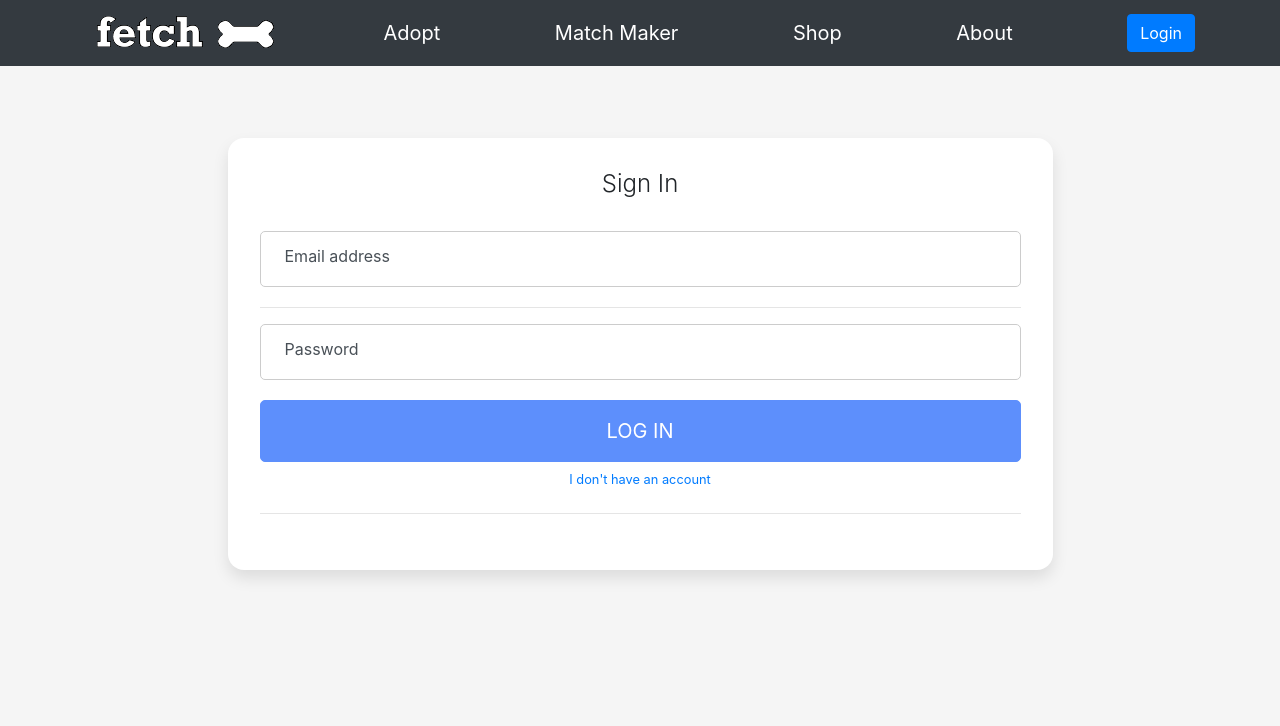
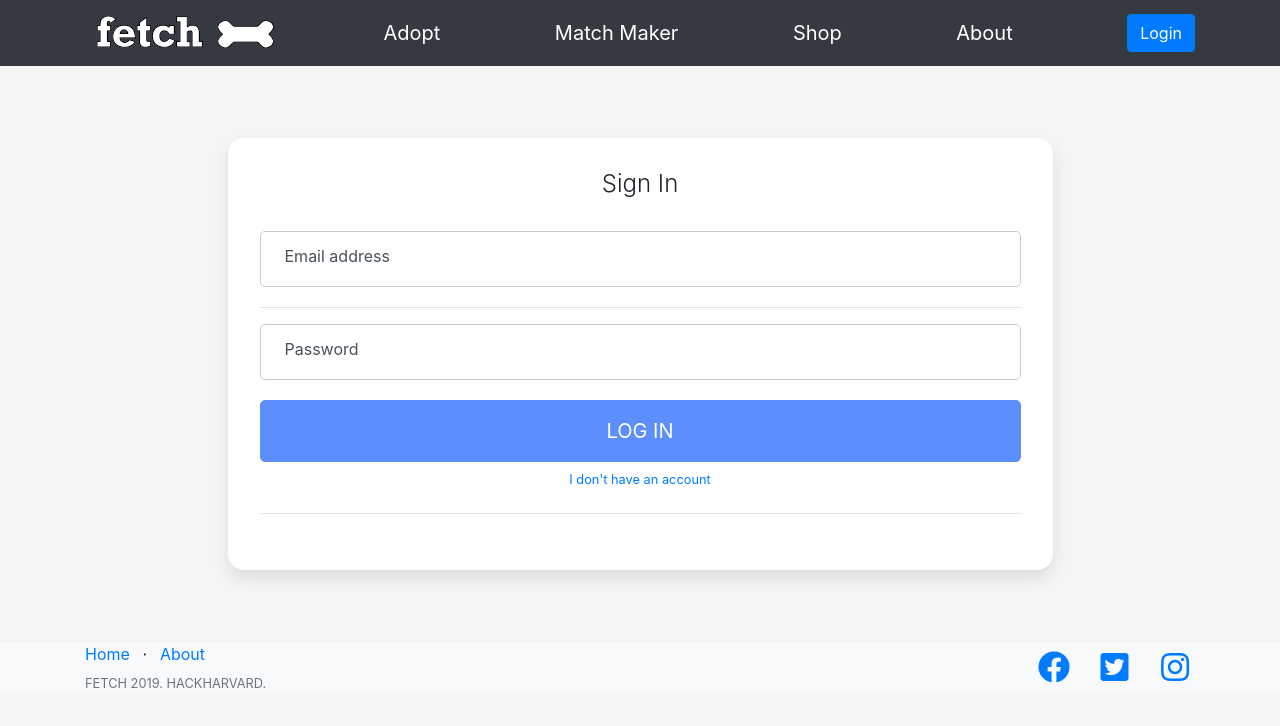
Before and after one commit to Ahmedmo7/fetch, a website: page signin.html in a window 1280 px wide. Drawn offline with Linux system fonts and the light colour scheme; no server answers.

Commit message:
layout updates

```diff
--- a/signin.html
+++ b/signin.html
@@ -44,8 +44,10 @@
 
   <!-- Custom styles for this template -->
   <link href="css/reg.css" rel="stylesheet">
+  <link rel="shortcut icon" type="image/x-icon" href="favicon.ico">
+</head>
 
-
+<body>
   <!-- Navigation -->
   <nav class="navbar navbar-expand-sm bg-dark navbar-dark sticky-top">
         <div class="container">
@@ -79,7 +81,7 @@
                       <input type="password" id="inputPassword" class="form-control" placeholder="Password" required>
                       <label for="inputPassword">Password</label>
                     </div>
-        </form>
+                    </form>
 
               <button onclick = "login()" class="btn btn-lg btn-primary btn-block text-uppercase" >Log In</button>
               <a class="d-block text-center mt-2 small" href="reg.html">I don't have an account</a>
@@ -92,13 +94,65 @@
         </div>
 
     <div id = "userDiv" class="loggedin-div">
-        <div class="jumbotron jumbotron-fluid">
-                <div class="container">
-                  <h1 id = "userPara" class="display-4">WELCOME BACK TO FETCH!</h1>
-                  <button onclick="logout()">LOGOUT</button>
-                </div>
+      <div class="container">
+        <div class="row">
+          <div class="col-sm text-center" style="margin: 10rem;">
+            <h4>Welcome back!</h4>
+            <button onclick="logout()" type="button" class="btn btn-primary">logout</button>
+          </div>
+          <div class="col-sm">
+            <div class="card" style="width: 18rem;">
+              <img class="card-img-top" src="img/testimonials-3.jpg">
+              <div class="card-body">
+                <p id="userPara"></p>
+              </div>
             </div>
+          </div>
         </div>
+      </div>
+    </div>
+
+
+
+        <!-- Footer -->
+        <footer class="footer bg-light">
+          <div class="container">
+            <div class="row">
+              <div class="col-lg-6 h-100 text-center text-lg-left my-auto">
+                <ul class="list-inline mb-2">
+                  <li class="list-inline-item">
+                    <a href="index.html">Home</a>
+                  </li>
+                  <li class="list-inline-item">&sdot;</li>
+                  <li class="list-inline-item">
+                    <a href="about.html">About</a>
+                  </li>
+                </ul>
+                <p class="text-muted small mb-4 mb-lg-0">FETCH 2019. HACKHARVARD.</p>
+              </div>
+              <div class="col-lg-6 h-100 text-center text-lg-right my-auto">
+                <ul class="list-inline mb-0">
+                  <li class="list-inline-item mr-3">
+                    <a href="#">
+                      <i class="fab fa-facebook fa-2x fa-fw"></i>
+                    </a>
+                  </li>
+                  <li class="list-inline-item mr-3">
+                    <a href="#">
+                      <i class="fab fa-twitter-square fa-2x fa-fw"></i>
+                    </a>
+                  </li>
+                  <li class="list-inline-item">
+                    <a href="#">
+                      <i class="fab fa-instagram fa-2x fa-fw"></i>
+                    </a>
+                  </li>
+                </ul>
+              </div>
+            </div>
+          </div>
+        </footer>
+
       </body>
 
       <!-- Bootstrap core JavaScript -->
```
Also changed, not shown: reg.html (+4 -0 lines).
